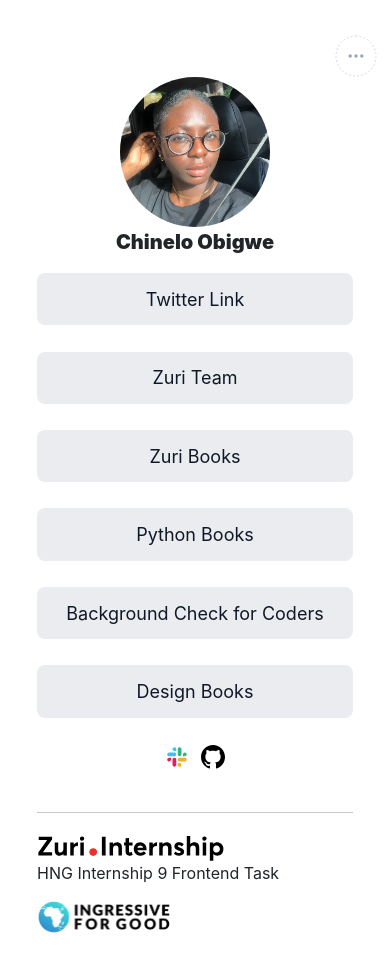
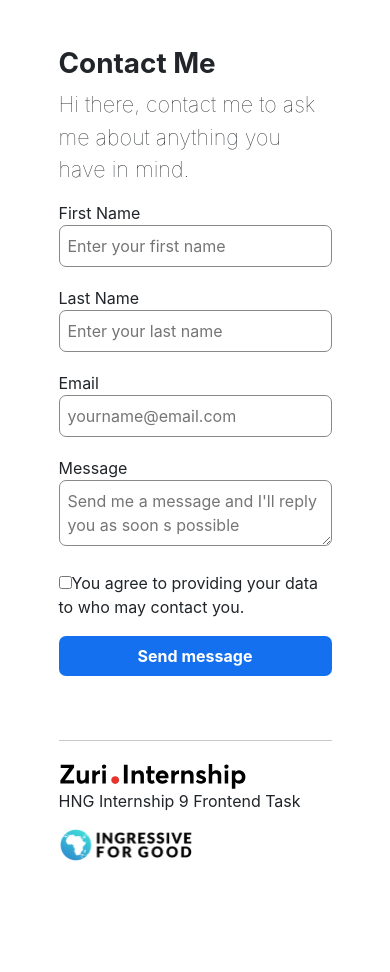
Before and after one commit to chiinelo/linktree-duplicate, a React (Create React App) app: page /Contact in a window 390 px wide. Shown: the top 972 px of the page. After the commit the page ends 928 px from the top, so only its background shows below. Built offline with nearby package versions, Linux system fonts and the light colour scheme.

Commit message:
contact page mobile view

```diff
--- a/package.json
+++ b/package.json
@@ -6,6 +6,7 @@
     "@testing-library/jest-dom": "^5.16.5",
     "@testing-library/react": "^13.4.0",
     "@testing-library/user-event": "^13.5.0",
+    "bootstrap": "^5.2.2",
     "react": "^18.2.0",
     "react-dom": "^18.2.0",
     "react-scripts": "5.0.1",
@@ -34,5 +35,8 @@
       "last 1 firefox version",
       "last 1 safari version"
     ]
+  },
+  "devDependencies": {
+    "react-router-dom": "^6.4.3"
   }
 }
--- a/src/App.js
+++ b/src/App.js
@@ -1,6 +1,6 @@
 // import logo from './logo.svg';
 import "./App.css";
-import landingPage from "../src/styles/landingPage.css";
+import  "../src/styles/landingPage.css";
 
 function App() {
   return (
@@ -63,6 +63,14 @@
               Design Books
             </a>
           </button>
+          <button className="links" id="contact">
+            <a
+              href="/contact"
+              className="link-texts"
+            >
+              Contact Me
+            </a>
+          </button>
           <div className="socials">
             <img src="../images/slack.svg" id="slack" className="slack" alt="slack-logo"/>
             {/* slack name = chinelo.obigwe@yahoo.com */}
--- /dev/null
+++ b/src/Contact.js
@@ -0,0 +1,50 @@
+import React from 'react'
+import  "../src/styles/contactPage.css";
+
+const contact = () => {
+  return (
+    <div className='contact'>
+
+    <div className='landing-page'>
+        <h1 className='fs-1 fw-bolder'>Contact Me</h1>
+        <p className='fs-4 fw-lighter'>Hi there, contact me to ask me about anything you have in mind.</p>
+    </div>
+
+    <form >
+        <label>First Name</label> <br />
+        <input type="text" placeholder='Enter your first name' id='first_name' className='name-email-input'/>
+    </form>
+    <form >
+        <label>Last Name</label> <br />
+        <input type="text" placeholder='Enter your last name' id='last_name' className='name-email-input'/>
+    </form>
+    <form >
+        <label>Email</label> <br />
+        <input type="email" placeholder='yourname@email.com' id='email'  className='name-email-input'/>
+    </form>
+    <form >
+        <label>Message</label> <br />
+        <textarea type="text" placeholder="Send me a message and I'll reply you as soon s possible" id='message' className='message-input'/>
+    </form>
+    <label for="vehicle1" className=''>
+    <input type="checkbox"/>
+   You agree to providing your data to who may contact you.</label>
+
+
+    <button id='btn__submit' className='message-button mb-3'>Send message</button>
+
+          <div className="mt-5">
+            <hr></hr>
+
+            <div className="pb-5 pt-0 logo-footer">
+              <img src="../images/logo.36d2d48a.svg" alt="" />
+              <p>HNG Internship 9 Frontend Task</p>
+              <img src="../images/I4G.svg" alt="github-logo" />
+            </div>
+          </div>
+    </div>
+
+  )
+}
+
+export default contact
--- a/src/index.js
+++ b/src/index.js
@@ -1,13 +1,20 @@
 import React from 'react';
-import ReactDOM from 'react-dom/client';
+import ReactDOM from 'react-dom';
+import { BrowserRouter, Routes, Route } from 'react-router-dom';
 import './index.css';
 import App from './App';
+import Contact from './Contact';
 import reportWebVitals from './reportWebVitals';
 
 const root = ReactDOM.createRoot(document.getElementById('root'));
 root.render(
   <React.StrictMode>
-    <App />
+    <BrowserRouter>
+    <Routes>
+      <Route path='/' element={<App />} />
+      <Route path='/Contact' element= {<Contact />} />
+    </Routes>
+    </BrowserRouter>
   </React.StrictMode>
 );
 
--- /dev/null
+++ b/src/styles/contactPage.css
@@ -0,0 +1,29 @@
+.contact{
+    margin: 5% 15%;
+}
+
+.name-email-input{
+    width: 100%;
+    padding: 8px;
+    border-radius: 7px;
+    border: 1px solid #888;
+    margin-bottom: 19px;
+}
+.message-input{
+    width: 100%;
+    padding: 8px;
+    border-radius: 7px;
+    border: 1px solid #888;
+    margin-bottom: 19px;
+    height: g;
+}
+.message-button{
+    width: 100%;
+    padding: 8px;
+    border: none;
+    border-radius: 7px;
+    background: #1570EF;
+    color: #fff;
+    font-weight: bold;
+    margin-top: 6%;
+}
```
Also changed, not shown: 1 other file (tests, documents, lock files or other folders).
